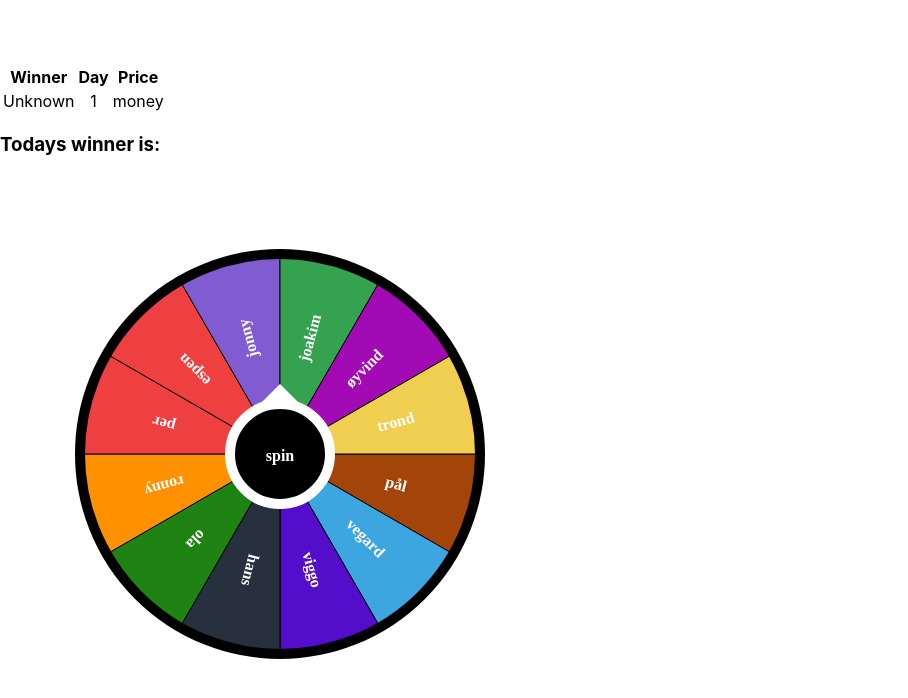
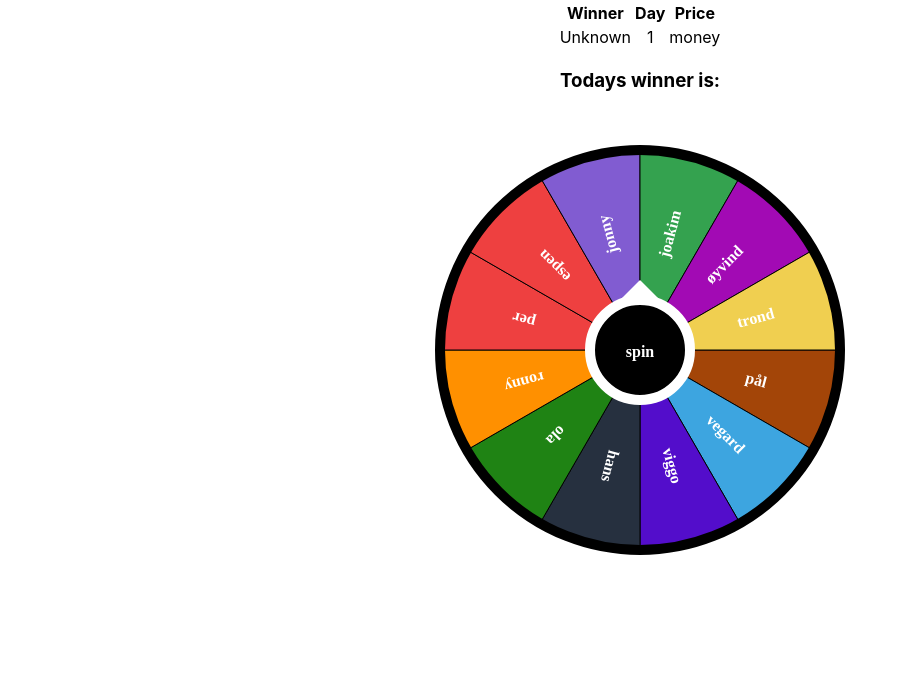
Before and after one commit to MikAoJk/christmas-calendar-draw, a Next.js app: page / in a window 1280 px wide. Shown: the top 698 px of the page, without its empty margins (0-908 px from the left). Built offline with nearby package versions, Linux system fonts and the light colour scheme.

Commit message:
Fixed center

```diff
--- a/src/components/PrevWinners/PrevWinners.module.css
+++ b/src/components/PrevWinners/PrevWinners.module.css
@@ -1,4 +1,4 @@
-.main {
-    text-align: center;
-    margin: 0 auto;
+.center {
+    margin-left: auto;
+    margin-right: auto;
 }
--- a/src/components/PrevWinners/PrevWinners.tsx
+++ b/src/components/PrevWinners/PrevWinners.tsx
@@ -3,8 +3,7 @@ import styles from "./PrevWinners.module.css";
 const PrevWinners = () => {
 
     return (
-        <div className={styles.main}>
-            <table>
+            <table className={styles.center}>
                 <thead>
                 <tr>
                     <th>Winner</th>
@@ -20,7 +19,6 @@ const PrevWinners = () => {
                 </tr>
                 </tbody>
             </table>
-        </div>
     )
 
 }
--- a/src/components/WheelOfFortune/Wheel/Wheel.tsx
+++ b/src/components/WheelOfFortune/Wheel/Wheel.tsx
@@ -26,8 +26,8 @@ const Wheel = (wheelProps: WheelProps) => {
     const downTime = wheelProps.participants.length * 1000
     const spinStart = new Date().getTime()
     let frames = 0
-    const centerX = 280
-    const centerY = 280
+    const centerX = 240
+    const centerY = 240
     useEffect(() => {
         wheelInit()
         setTimeout(() => {
--- a/src/components/WheelOfFortune/WheelOfFortune.module.css
+++ b/src/components/WheelOfFortune/WheelOfFortune.module.css
@@ -1,7 +1,5 @@
 .main {
-  min-height: 100vh;
-  padding: 4rem 0;
-  flex-direction: column;
-  justify-content: center;
-  align-items: center;
+  text-align: center;
+  margin: 0 auto;
+  max-width: 30em;
 }
```
